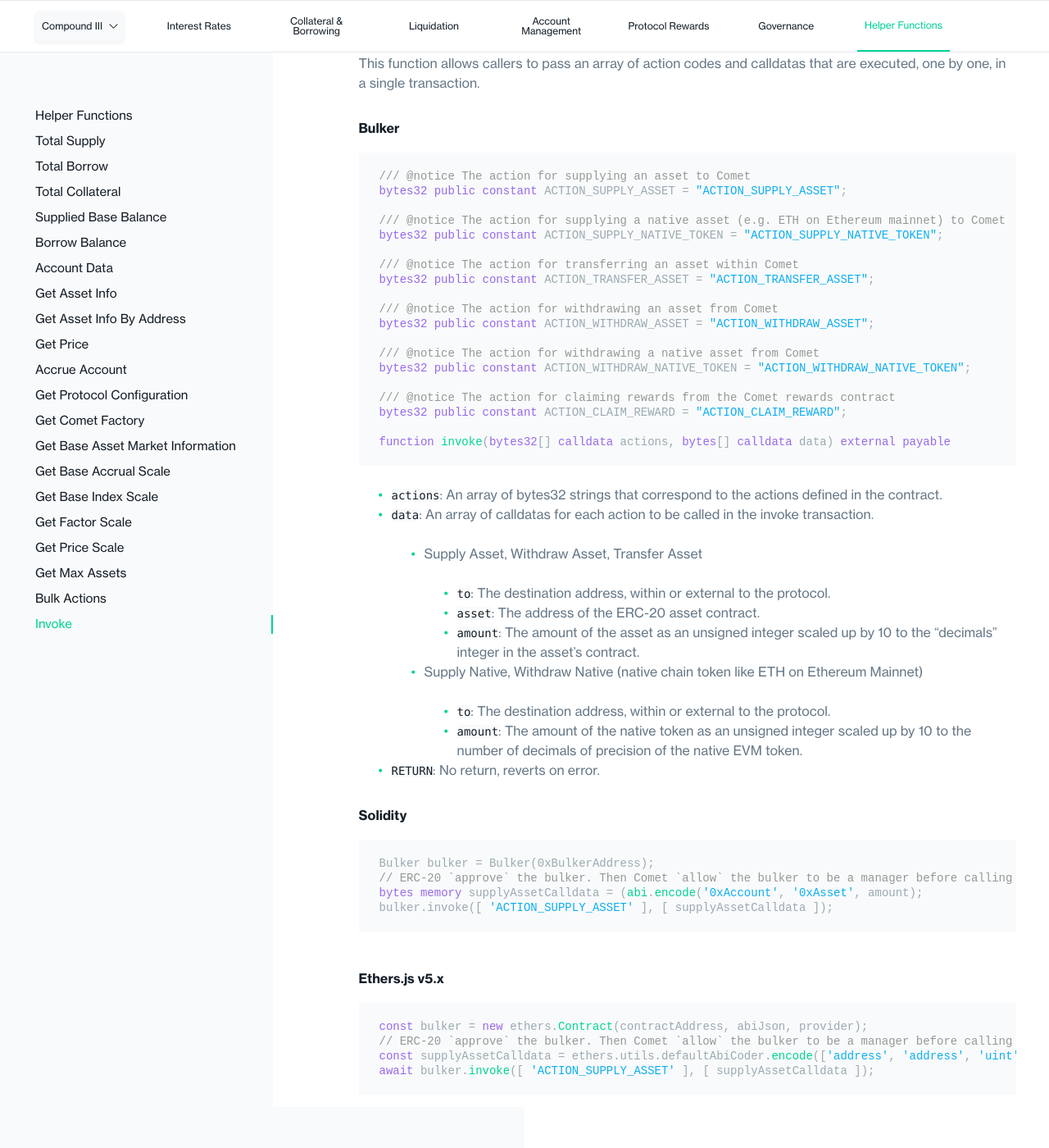
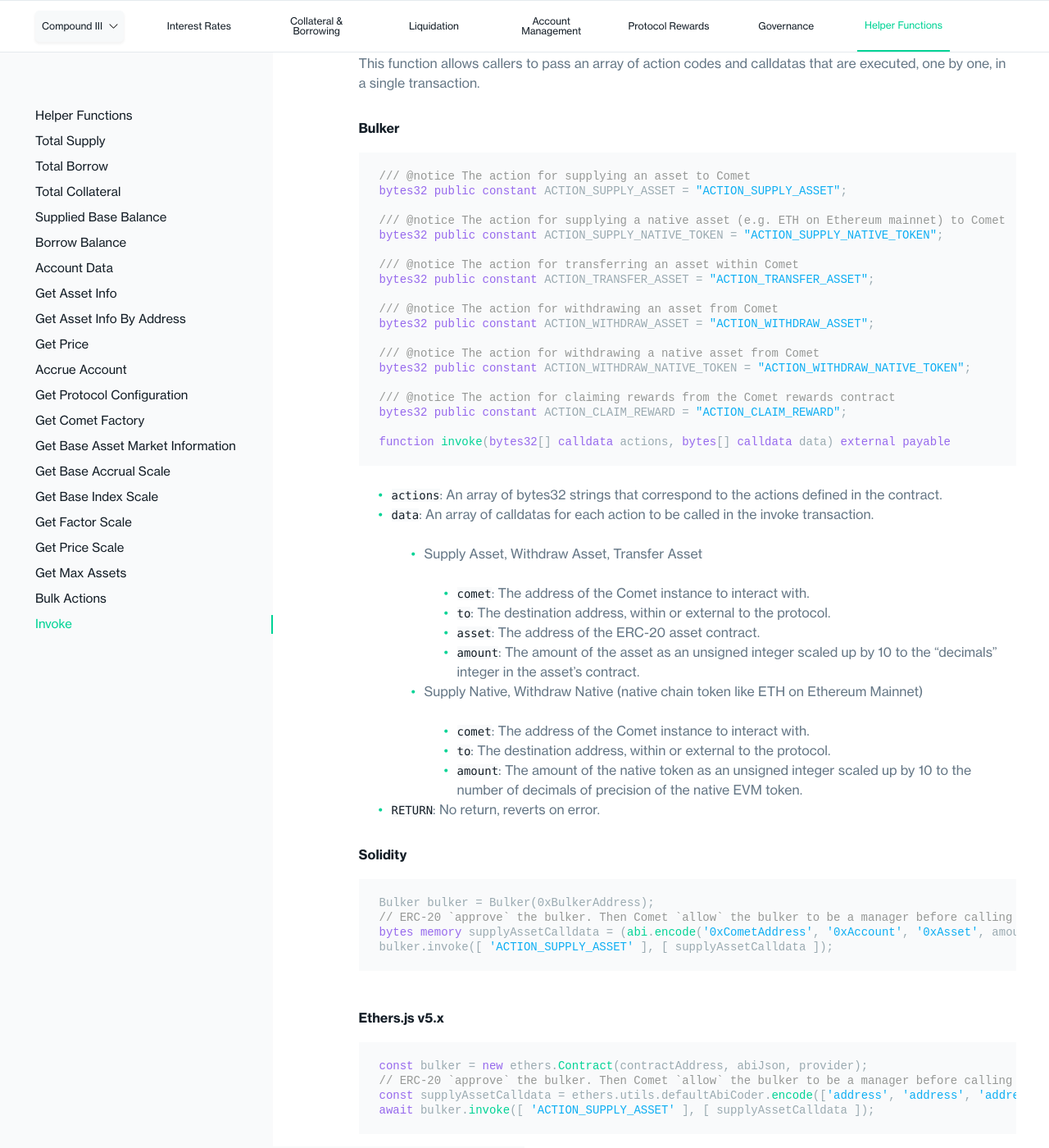
Before and after one commit to compound-finance/compound-finance.github.io, a Jekyll site: the page built from docs/pages/v3/helper-functions.md, in a window 1280 px wide and 1400 px high, scrolled down 15649 px. Shown: the whole window at 82% size. Built offline with Jekyll 4.4.1, drawn with Linux system fonts in a browser that asks for light colours; before the commit the page ends 17001 px from its top, so only the background shows below that.

Commit message:
Update helper-functions.md (#55)
Add comet address to bulker invoke functions

````diff
--- a/docs/pages/v3/helper-functions.md
+++ b/docs/pages/v3/helper-functions.md
@@ -672,10 +672,12 @@
 * `actions`: An array of bytes32 strings that correspond to the actions defined in the contract.
 * `data`: An array of calldatas for each action to be called in the invoke transaction.
   * Supply Asset, Withdraw Asset, Transfer Asset
+    * `comet`: The address of the Comet instance to interact with.
     * `to`: The destination address, within or external to the protocol.
     * `asset`: The address of the ERC-20 asset contract.
     * `amount`: The amount of the asset as an unsigned integer scaled up by 10 to the "decimals" integer in the asset's contract.
   * Supply Native, Withdraw Native (native chain token like ETH on Ethereum Mainnet)
+    * `comet`: The address of the Comet instance to interact with.
     * `to`: The destination address, within or external to the protocol.
     * `amount`: The amount of the native token as an unsigned integer scaled up by 10 to the number of decimals of precision of the native EVM token.
 * `RETURN`: No return, reverts on error.
@@ -685,7 +687,7 @@
 ```solidity
 Bulker bulker = Bulker(0xBulkerAddress);
 // ERC-20 `approve` the bulker. Then Comet `allow` the bulker to be a manager before calling `invoke`.
-bytes memory supplyAssetCalldata = (abi.encode('0xAccount', '0xAsset', amount);
+bytes memory supplyAssetCalldata = (abi.encode('0xCometAddress', '0xAccount', '0xAsset', amount);
 bulker.invoke([ 'ACTION_SUPPLY_ASSET' ], [ supplyAssetCalldata ]);
 ```
 
@@ -694,6 +696,6 @@
 ```js
 const bulker = new ethers.Contract(contractAddress, abiJson, provider);
 // ERC-20 `approve` the bulker. Then Comet `allow` the bulker to be a manager before calling `invoke`.
-const supplyAssetCalldata = ethers.utils.defaultAbiCoder.encode(['address', 'address', 'uint'], ['0xAccount', '0xAsset', amount]);
+const supplyAssetCalldata = ethers.utils.defaultAbiCoder.encode(['address', 'address', 'address', 'uint'], ['0xCometAddress', '0xAccount', '0xAsset', amount]);
 await bulker.invoke([ 'ACTION_SUPPLY_ASSET' ], [ supplyAssetCalldata ]);
 ```
````
